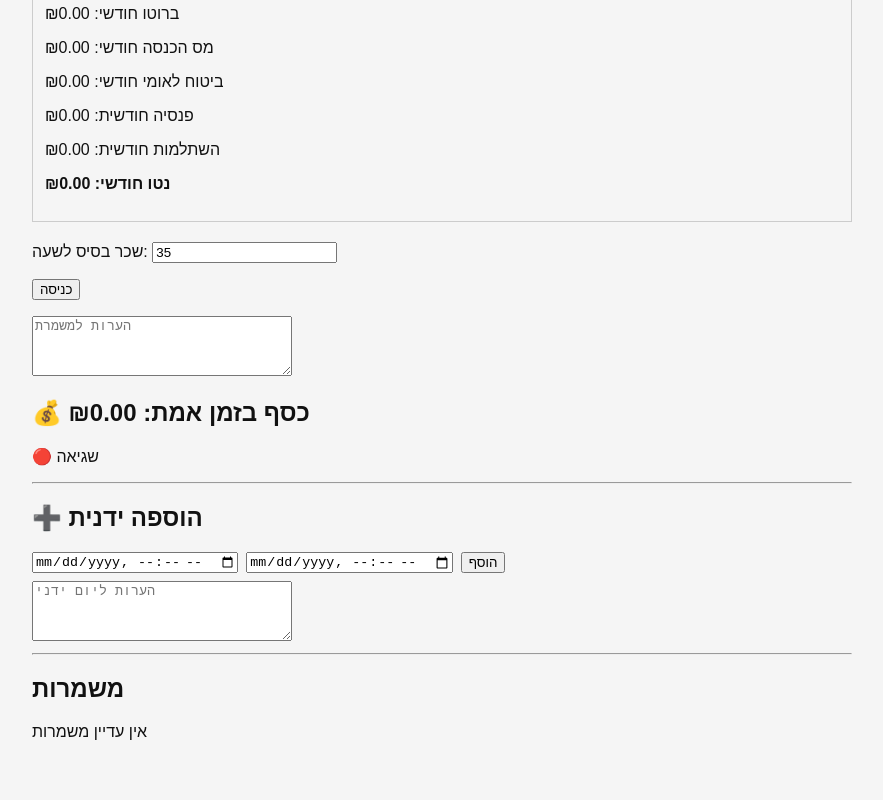
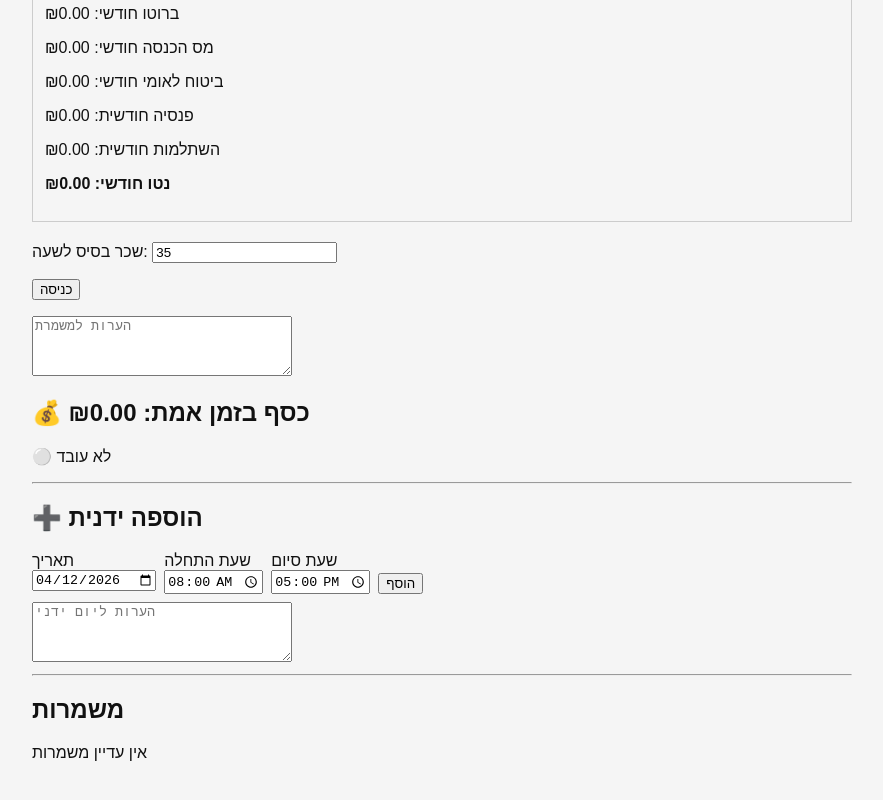
Before and after one commit to holzyotam-sys/salary-app-1, a Next.js app: page / in a window 1280 px wide. Shown: the part 626-1426 px from the top of the page, without its empty margins (198-1081 px from the left). Built offline with nearby package versions, Linux system fonts and the light colour scheme; no server answers.

Commit message:
manual date and time picker + fix live status

```diff
--- a/app/page.tsx
+++ b/app/page.tsx
@@ -55,6 +55,21 @@ function formatDateTimeLocalValue(timestamp: number): string {
   const hours = String(d.getHours()).padStart(2, "0");
   const minutes = String(d.getMinutes()).padStart(2, "0");
   return `${year}-${month}-${day}T${hours}:${minutes}`;
+}
+
+function formatDateOnlyValue(timestamp: number): string {
+  const d = new Date(timestamp);
+  const year = d.getFullYear();
+  const month = String(d.getMonth() + 1).padStart(2, "0");
+  const day = String(d.getDate()).padStart(2, "0");
+  return `${year}-${month}-${day}`;
+}
+
+function formatTimeInputValue(timestamp: number): string {
+  const d = new Date(timestamp);
+  const hours = String(d.getHours()).padStart(2, "0");
+  const minutes = String(d.getMinutes()).padStart(2, "0");
+  return `${hours}:${minutes}`;
 }
 
 function toDateKey(timestamp: number): string {
@@ -132,6 +147,10 @@ async function fetchHebcalHolidays(year: number): Promise<HolidayMap> {
   return buildHolidayMapFromHebcal(data.items ?? []);
 }
 
+function buildTimestamp(dateValue: string, timeValue: string): number {
+  return new Date(`${dateValue}T${timeValue}`).getTime();
+}
+
 function calculateShift(shift: Shift, holidayMap: HolidayMap) {
   const totalHours = Math.max(0, (shift.end - shift.start) / 1000 / 60 / 60);
 
@@ -195,6 +214,8 @@ function getMonthLabel(monthKey: string): string {
 }
 
 export default function Home() {
+  const nowDate = new Date();
+
   const [salary, setSalary] = useState<number>(35);
   const [note, setNote] = useState<string>("");
   const [isWorking, setIsWorking] = useState(false);
@@ -208,8 +229,9 @@ export default function Home() {
   const [editSalary, setEditSalary] = useState<number>(35);
   const [editNote, setEditNote] = useState("");
 
-  const [manualStart, setManualStart] = useState("");
-  const [manualEnd, setManualEnd] = useState("");
+  const [manualDate, setManualDate] = useState(formatDateOnlyValue(nowDate.getTime()));
+  const [manualStartTime, setManualStartTime] = useState("08:00");
+  const [manualEndTime, setManualEndTime] = useState("17:00");
   const [manualNote, setManualNote] = useState("");
 
   const [holidayMap, setHolidayMap] = useState<HolidayMap>({});
@@ -364,10 +386,10 @@ export default function Home() {
   }
 
   function addManualShift() {
-    if (!manualStart || !manualEnd) return;
+    if (!manualDate || !manualStartTime || !manualEndTime) return;
 
-    const start = new Date(manualStart).getTime();
-    const end = new Date(manualEnd).getTime();
+    const start = buildTimestamp(manualDate, manualStartTime);
+    const end = buildTimestamp(manualDate, manualEndTime);
 
     if (Number.isNaN(start) || Number.isNaN(end) || end <= start) return;
 
@@ -380,8 +402,6 @@ export default function Home() {
     };
 
     setShifts((prev) => [newShift, ...prev]);
-    setManualStart("");
-    setManualEnd("");
     setManualNote("");
   }
 
@@ -596,32 +616,46 @@ export default function Home() {
 
       <h2>💰 כסף בזמן אמת: {formatMoney(liveMoney)}</h2>
 
-      <p>
-        {holidayStatus === "loading"
-          ? "🟡 מחשב..."
-          : holidayStatus === "ready"
-          ? "🟢 עובד עכשיו"
-          : holidayStatus === "error"
-          ? "🔴 שגיאה"
-          : "⚪ לא פעיל"}
-      </p>
+      <p>{isWorking ? "🟢 עובד עכשיו" : "⚪ לא עובד"}</p>
 
       <hr />
 
       <h2>➕ הוספה ידנית</h2>
 
       <div style={{ display: "flex", gap: 8, flexWrap: "wrap", marginBottom: 8 }}>
-        <input
-          type="datetime-local"
-          value={manualStart}
-          onChange={(e) => setManualStart(e.target.value)}
-        />
-        <input
-          type="datetime-local"
-          value={manualEnd}
-          onChange={(e) => setManualEnd(e.target.value)}
-        />
-        <button onClick={addManualShift}>הוסף</button>
+        <div>
+          <label>תאריך</label>
+          <br />
+          <input
+            type="date"
+            value={manualDate}
+            onChange={(e) => setManualDate(e.target.value)}
+          />
+        </div>
+
+        <div>
+          <label>שעת התחלה</label>
+          <br />
+          <input
+            type="time"
+            value={manualStartTime}
+            onChange={(e) => setManualStartTime(e.target.value)}
+          />
+        </div>
+
+        <div>
+          <label>שעת סיום</label>
+          <br />
+          <input
+            type="time"
+            value={manualEndTime}
+            onChange={(e) => setManualEndTime(e.target.value)}
+          />
+        </div>
+
+        <div style={{ display: "flex", alignItems: "end" }}>
+          <button onClick={addManualShift}>הוסף</button>
+        </div>
       </div>
 
       <textarea
```
